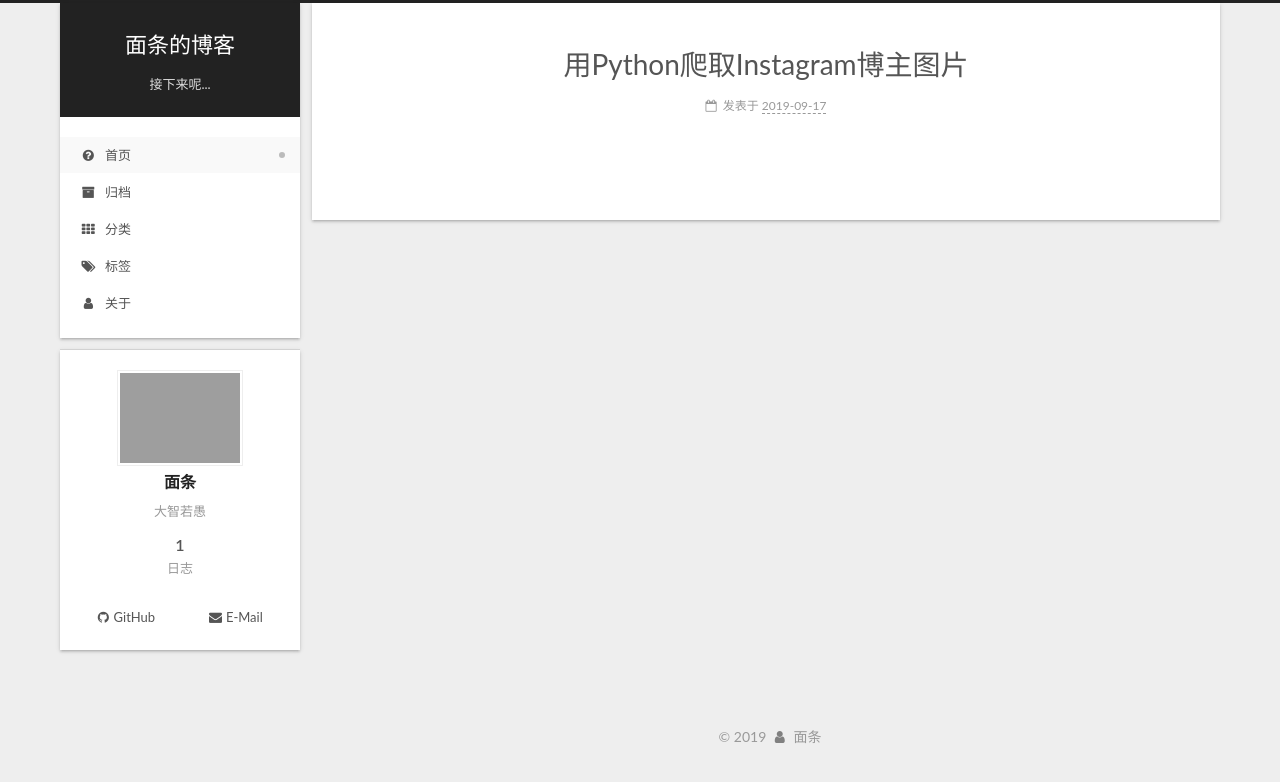
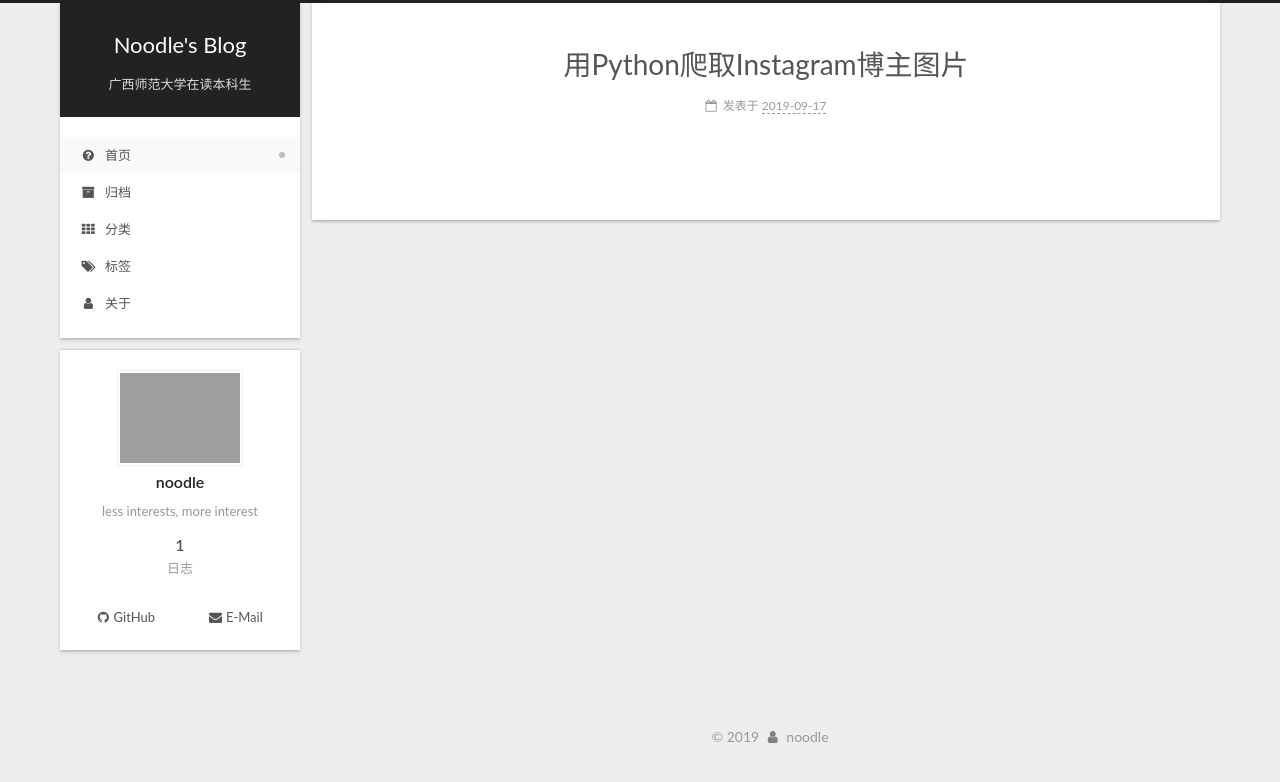
Before and after one commit to LiangWeiyin/LiangWeiyin.github.io, a plain HTML site: page index.html in a window 1280 px wide. Drawn offline with Linux system fonts and the light colour scheme; grey boxes are pictures that could not be loaded.

Commit message:
Site updated: 2019-09-18 01:27:55

```diff
--- a/css/main.css
+++ b/css/main.css
@@ -1673,7 +1673,7 @@ article:last-child .post-eof {
 }
 .links-of-author a::before,
 .links-of-author span.exturl::before {
-  background: #ffb541;
+  background: #e5a1ff;
   border-radius: 50%;
   content: ' ';
   display: inline-block;
--- a/index.html
+++ b/index.html
@@ -55,16 +55,16 @@
   };
 </script>
 
-  <meta name="description" content="大智若愚">
+  <meta name="description" content="less interests, more interest">
 <meta property="og:type" content="website">
-<meta property="og:title" content="面条的博客">
+<meta property="og:title" content="Noodle&#39;s Blog">
 <meta property="og:url" content="http://www.nooodle.xyz/index.html">
-<meta property="og:site_name" content="面条的博客">
-<meta property="og:description" content="大智若愚">
+<meta property="og:site_name" content="Noodle&#39;s Blog">
+<meta property="og:description" content="less interests, more interest">
 <meta property="og:locale" content="zh-CN">
 <meta name="twitter:card" content="summary">
-<meta name="twitter:title" content="面条的博客">
-<meta name="twitter:description" content="大智若愚">
+<meta name="twitter:title" content="Noodle&#39;s Blog">
+<meta name="twitter:description" content="less interests, more interest">
   <link rel="canonical" href="http://www.nooodle.xyz/">
 
 
@@ -79,7 +79,7 @@
   };
 </script>
 
-  <title>面条的博客</title>
+  <title>Noodle's Blog</title>
 
 
 
@@ -126,11 +126,11 @@
     <div>
       <a href="/" class="brand" rel="start">
         <span class="logo-line-before"><i></i></span>
-        <span class="site-title">面条的博客</span>
+        <span class="site-title">Noodle's Blog</span>
         <span class="logo-line-after"><i></i></span>
       </a>
     </div>
-        <p class="site-subtitle">接下来呢...</p>
+        <p class="site-subtitle">广西师范大学在读本科生</p>
 
   </div>
 
@@ -231,13 +231,13 @@
     <link itemprop="mainEntityOfPage" href="http://www.nooodle.xyz/2019/09/16/用Python爬取Instagram博主图片/">
 
     <span hidden itemprop="author" itemscope itemtype="http://schema.org/Person">
-      <meta itemprop="name" content="面条">
-      <meta itemprop="description" content="大智若愚">
+      <meta itemprop="name" content="noodle">
+      <meta itemprop="description" content="less interests, more interest">
       <meta itemprop="image" content="https://i.loli.net/2019/09/18/VYfeWa2tsovimIU.png">
     </span>
 
     <span hidden itemprop="publisher" itemscope itemtype="http://schema.org/Organization">
-      <meta itemprop="name" content="面条的博客">
+      <meta itemprop="name" content="Noodle's Blog">
     </span>
       <header class="post-header">
         <h1 class="post-title" itemprop="name headline">
@@ -331,9 +331,9 @@
         <div class="site-author motion-element" itemprop="author" itemscope itemtype="http://schema.org/Person">
     <img class="site-author-image" itemprop="image"
       src="https://i.loli.net/2019/09/18/VYfeWa2tsovimIU.png"
-      alt="面条">
-  <p class="site-author-name" itemprop="name">面条</p>
-  <div class="site-description" itemprop="description">大智若愚</div>
+      alt="noodle">
+  <p class="site-author-name" itemprop="name">noodle</p>
+  <div class="site-description" itemprop="description">less interests, more interest</div>
 </div>
   <nav class="site-state motion-element">
       <div class="site-state-item site-state-posts">
@@ -389,7 +389,7 @@
   <span class="with-love" id="animate">
     <i class="fa fa-user"></i>
   </span>
-  <span class="author" itemprop="copyrightHolder">面条</span>
+  <span class="author" itemprop="copyrightHolder">noodle</span>
 </div>
 
 
```
Also changed, not shown: 2019/09/16/用Python爬取Instagram博主图片/index.html (+14 -14 lines), about/index.html (+11 -11 lines), archives/2019/09/index.html (+13 -13 lines), archives/2019/index.html (+13 -13 lines), archives/index.html (+13 -13 lines), categories/index.html (+11 -11 lines), tags/index.html (+11 -11 lines).
